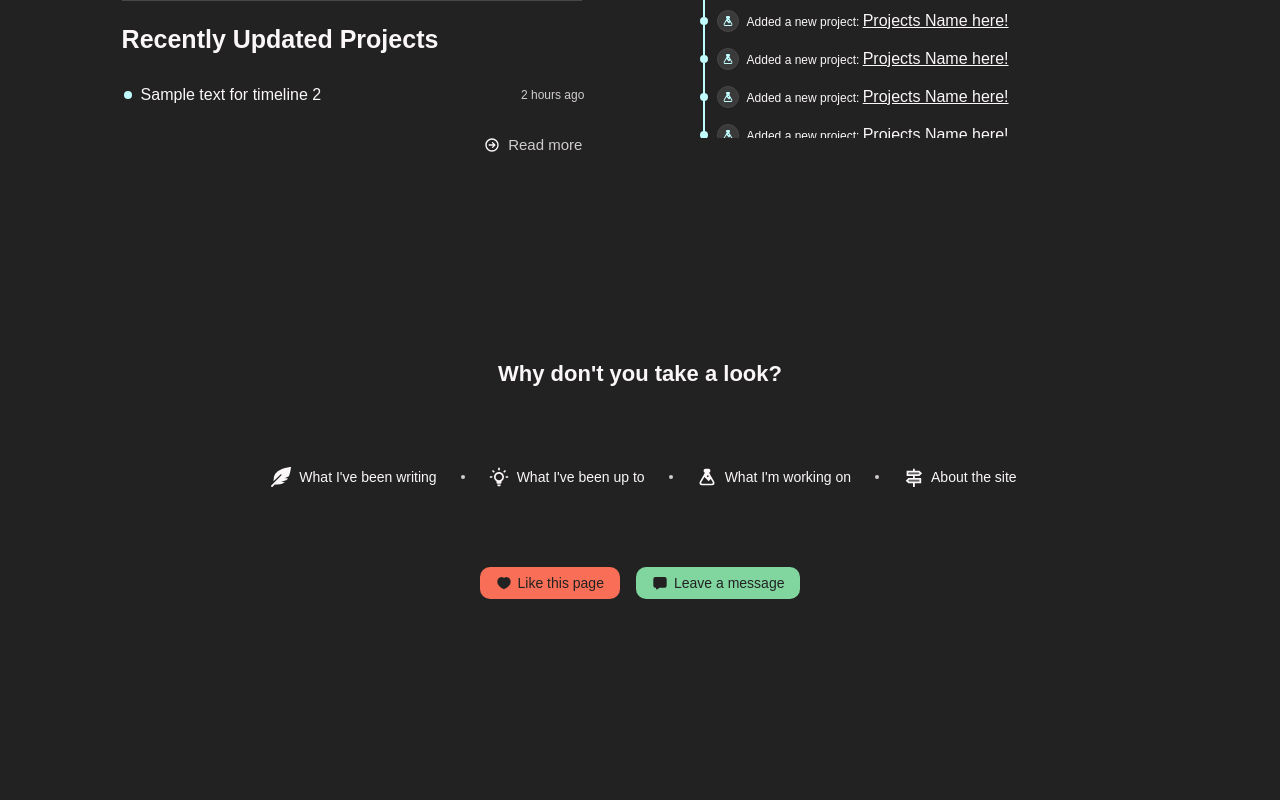
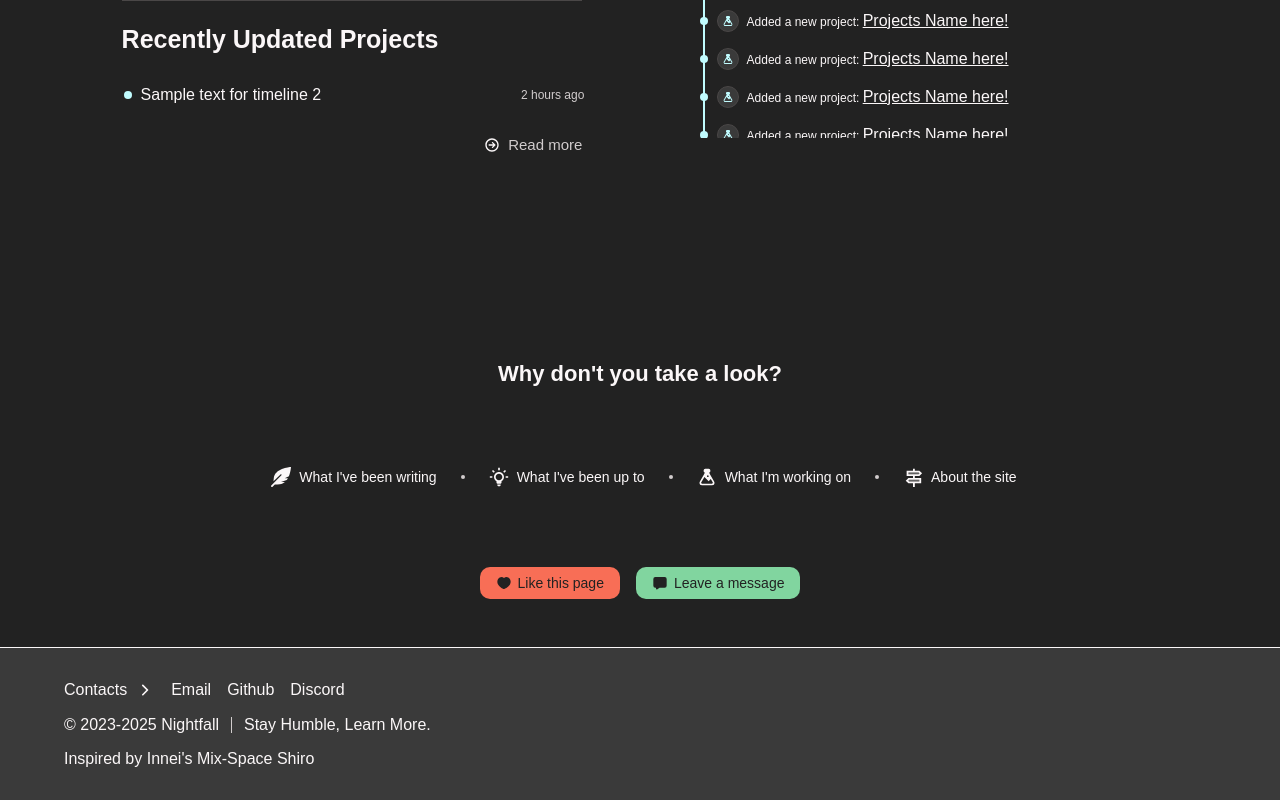
Before and after one commit to Nightfall3594/nightfall-is-a-dev, a React (Vite) app in the folder react-app/: page / in a window 1280 px wide. Shown: the part 1219-2019 px from the top of the page. Before the commit the page ends 1866 px from the top, so only its background shows below. Built offline with nearby package versions, Linux system fonts and the light colour scheme.

Commit message:
refactor(footer): migrate all of footer to react

```diff
--- a/react-app/src/App.jsx
+++ b/react-app/src/App.jsx
@@ -3,11 +3,13 @@ import './css/colors.css'
 import './css/defaults.css'
 import './css/index.css'
 import './css/navbar.css'
+import './css/footer.css'
 
 import Navbar from "./components/Navbar/navbar.jsx";
 import Hero from "./components/hero/Hero.jsx";
 import Timelines from "./components/timelines/timelines.jsx"
 import BottomNav from "./components/bottom-nav/bottom-nav.jsx"
+import Footer from "./components/footer/footer.jsx"
 
 function App() {
 
@@ -17,6 +19,7 @@ function App() {
         <Hero />
         <Timelines />
         <BottomNav />
+        <Footer />
     </>
   )
 }
--- /dev/null
+++ b/react-app/src/components/footer/footer-contact.jsx
@@ -0,0 +1,10 @@
+
+function FooterContact({to="#", content=""}){
+    return (
+        <li>
+            <a href={to}>{content}</a>
+        </li>
+    )
+}
+
+export default FooterContact;
--- /dev/null
+++ b/react-app/src/components/footer/footer-contacts.jsx
@@ -0,0 +1,17 @@
+import ChevronRight from "../icons/chevron-right.jsx";
+
+function FooterContacts({children}) {
+    return (
+        <div className="footer__container-1">
+            <p className="footer__contact-text">Contacts</p>
+
+            <ChevronRight />
+
+            <ul className="footer__contacts">
+                {children}
+            </ul>
+        </div>
+    )
+}
+
+export default FooterContacts;
--- /dev/null
+++ b/react-app/src/components/footer/footer-credits.jsx
@@ -0,0 +1,17 @@
+
+function FooterCredits(){
+    return (
+        <>
+            <div className="footer__container-2">
+                <p className="footer__copyright"> © 2023-2025 Nightfall</p>
+                <p className="footer__quote">Stay Humble, Learn More.</p>
+            </div>
+
+            <p className="footer__credits">
+                Inspired by Innei's <a href="https://github.com/Innei/Shiro">Mix-Space Shiro </a>
+            </p>
+        </>
+    )
+}
+
+export default FooterCredits;
--- /dev/null
+++ b/react-app/src/components/footer/footer.jsx
@@ -0,0 +1,18 @@
+import FooterContacts from "./footer-contacts.jsx";
+import FooterContact from "./footer-contact.jsx";
+import FooterCredits from "./footer-credits.jsx";
+
+function Footer() {
+    return (
+        <section className="footer">
+            <FooterContacts>
+                <FooterContact to="https://google.com" content="Email"/>
+                <FooterContact to="https://google.com" content="Github"/>
+                <FooterContact to="https://google.com" content="Discord"/>
+            </FooterContacts>
+
+            <FooterCredits/>
+        </section>
+    )
+}
+export default Footer
--- /dev/null
+++ b/react-app/src/components/icons/chevron-right.jsx
@@ -0,0 +1,16 @@
+
+function ChevronRight({className=""}) {
+    return (
+        <svg xmlns="http://www.w3.org/2000/svg" width="24" height="24" viewBox="0 0 24 24" className={className}>
+            <title>right_line</title>
+            <g id="right_line" fill="none" fill-rule="evenodd">
+                <path
+                    d="M24 0v24H0V0h24ZM12.593 23.258l-.011.002-.071.035-.02.004-.014-.004-.071-.035c-.01-.004-.019-.001-.024.005l-.004.01-.017.428.005.02.01.013.104.074.015.004.012-.004.104-.074.012-.016.004-.017-.017-.427c-.002-.01-.009-.017-.017-.018Zm.265-.113-.013.002-.185.093-.01.01-.003.011.018.43.005.012.008.007.201.093c.012.004.023 0 .029-.008l.004-.014-.034-.614c-.003-.012-.01-.02-.02-.022Zm-.715.002a.023.023 0 0 0-.027.006l-.006.014-.034.614c0 .012.007.02.017.024l.015-.002.201-.093.01-.008.004-.011.017-.43-.003-.012-.01-.01-.184-.092Z"/>
+                <path fill="currentColor"
+                      d="M15.707 11.293a1 1 0 0 1 0 1.414l-5.657 5.657a1 1 0 1 1-1.414-1.414l4.95-4.95-4.95-4.95a1 1 0 0 1 1.414-1.414l5.657 5.657Z"/>
+            </g>
+        </svg>
+    )
+}
+
+export default ChevronRight
```
